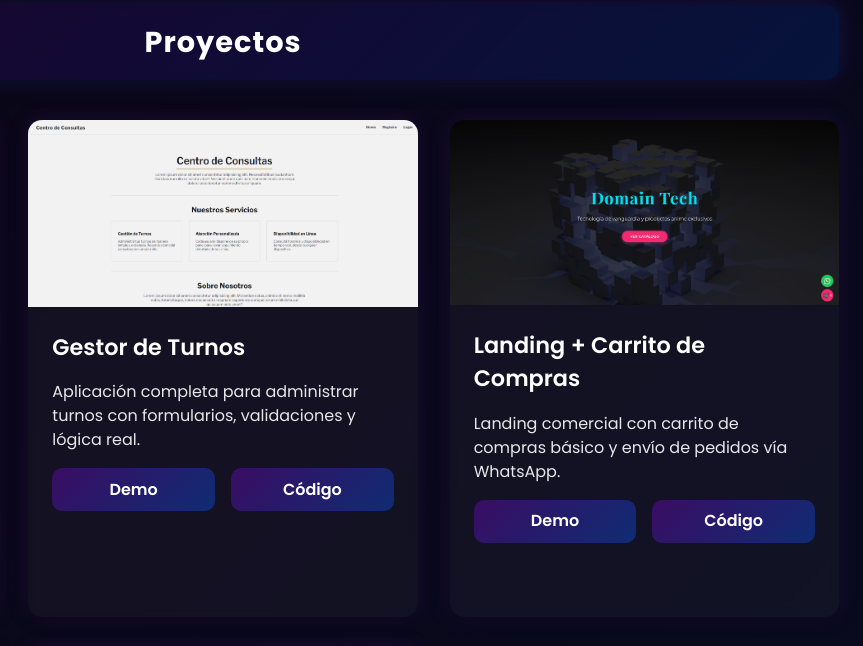
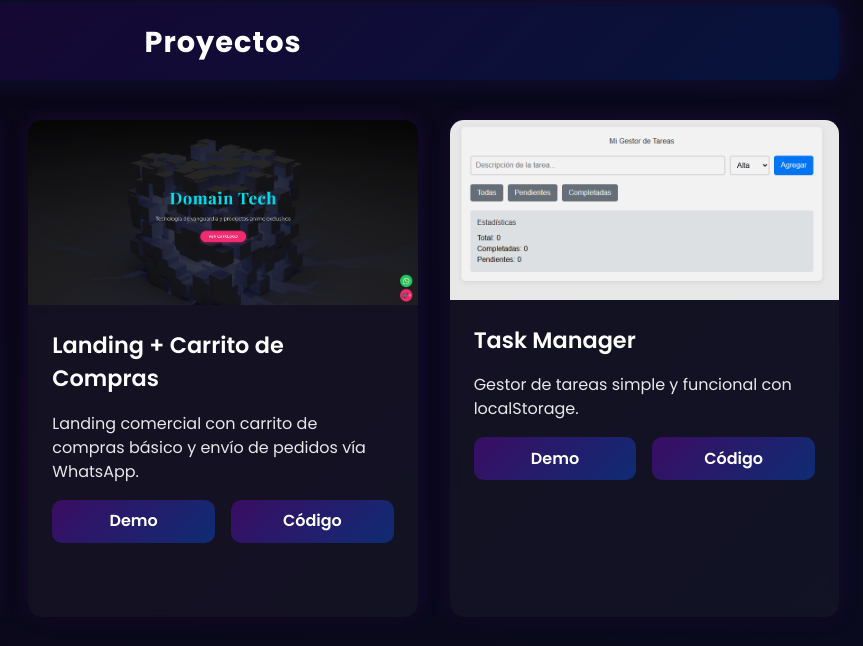
Before and after one commit to Juan-Jose-cmd/Portfolio, a plain HTML site: page index.html in a window 1280 px wide. Shown: the part 1660-2306 px from the top of the page, 417-1280 px from the left. Drawn offline with Linux system fonts and the light colour scheme.

Commit message:
Saque el gestor de turnos porque lo tengo que modificar

```diff
--- a/index.html
+++ b/index.html
@@ -73,19 +73,6 @@
                 <div class="proyecto-links">
                     <a href="https://clon-netflix-alpha.vercel.app/" target="_blank" class="btn-proyecto">Demo</a>
                     <a href="https://github.com/Juan-Jose-cmd/netflix-medieval" target="_blank" class="btn-proyecto">Código</a>
-                </div>
-            </div>
-        </div>
-
-        <!-- Proyecto 2 -->
-        <div class="proyecto-card">
-            <img src="./styles/img/Gestordeturnos.PNG" alt="Gestor de Turnos">
-            <div class="proyecto-info">
-                <h3>Gestor de Turnos</h3>
-                <p>Aplicación completa para administrar turnos con formularios, validaciones y lógica real.</p>
-                <div class="proyecto-links">
-                    <a href="https://gestor-de-turnos-kappa.vercel.app/" target="_blank" class="btn-proyecto">Demo</a>
-                    <a href="https://github.com/Juan-Jose-cmd/GestorDeTurnos" target="_blank" class="btn-proyecto">Código</a>
                 </div>
             </div>
         </div>
```
